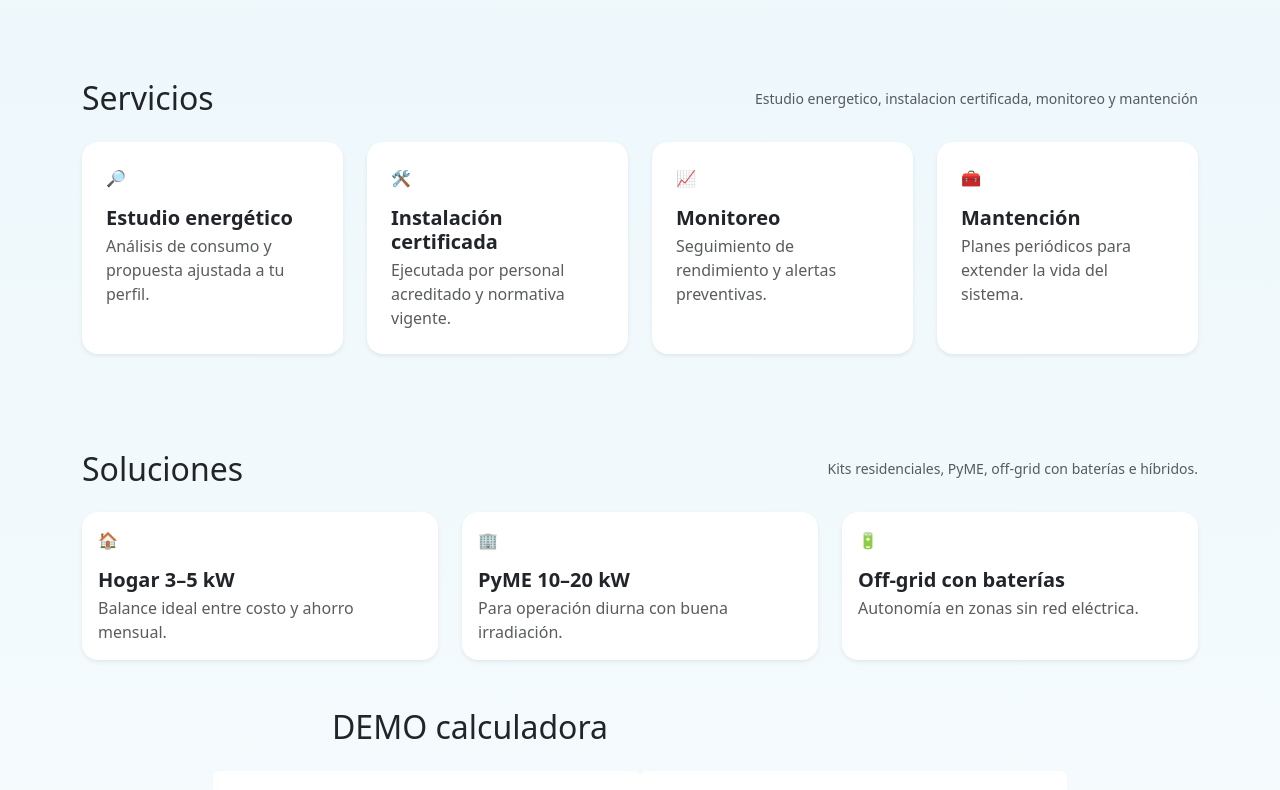
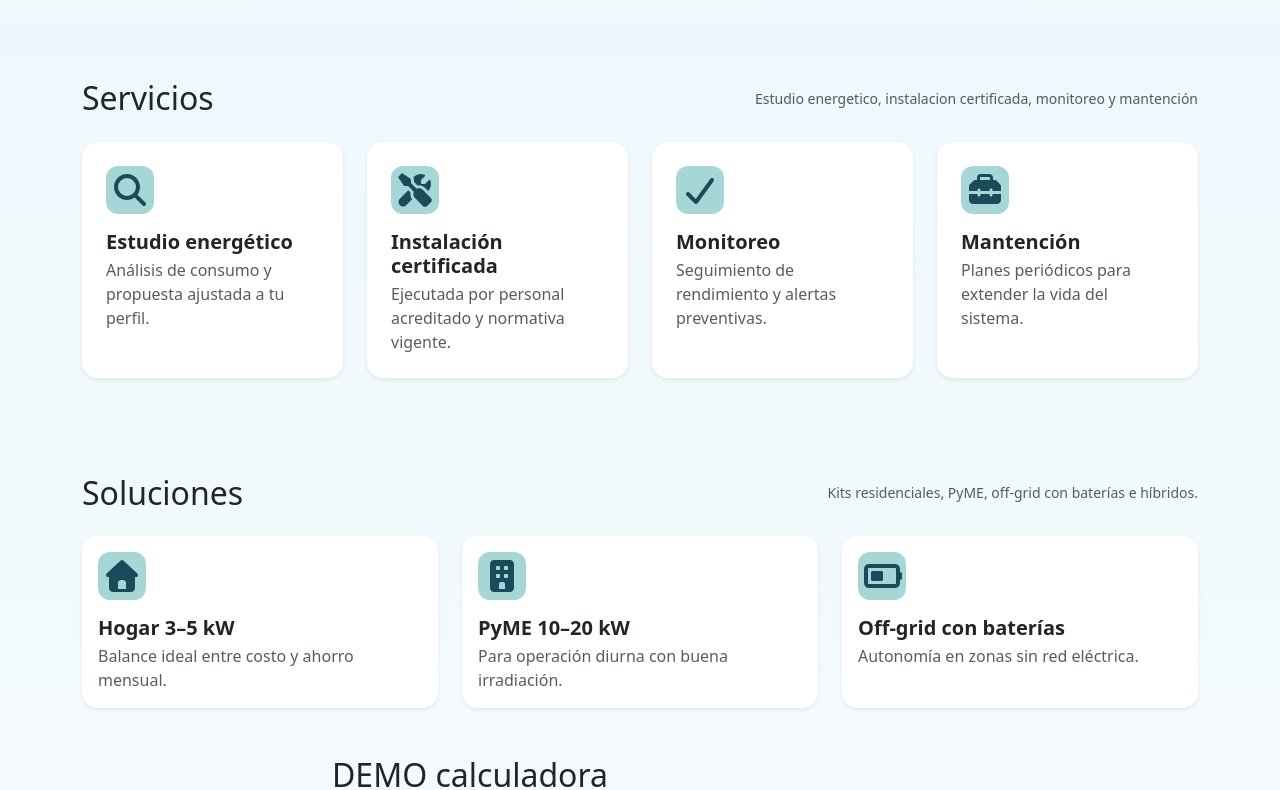
Before and after one commit to Joako-kvr/fullstack_2, a React (Create React App) app: page / in a window 1280 px wide. Shown: the part 451-1241 px from the top of the page. Built offline with nearby package versions, Linux system fonts and the light colour scheme.

Commit message:
estilos iconos

```diff
--- a/package.json
+++ b/package.json
@@ -3,6 +3,9 @@
   "version": "0.1.0",
   "private": true,
   "dependencies": {
+    "@fortawesome/fontawesome-svg-core": "^7.1.0",
+    "@fortawesome/free-solid-svg-icons": "^7.1.0",
+    "@fortawesome/react-fontawesome": "^3.1.0",
     "@testing-library/dom": "^10.4.1",
     "@testing-library/jest-dom": "^6.9.1",
     "@testing-library/react": "^16.3.0",
--- a/src/components/Servicios.js
+++ b/src/components/Servicios.js
@@ -3,13 +3,17 @@ import Container from 'react-bootstrap/Container';
 import Row from 'react-bootstrap/Row';
 import Col from 'react-bootstrap/Col';
 import Card from 'react-bootstrap/Card';
+import { FontAwesomeIcon } from '@fortawesome/react-fontawesome';
+import { faMagnifyingGlass, faScrewdriverWrench, faCheck, faToolbox } from '@fortawesome/free-solid-svg-icons';
+
 
 const items = [
-    { title: 'Estudio energético', text: 'Análisis de consumo y propuesta ajustada a tu perfil.', icon: '🔎' },
-    { title: 'Instalación certificada', text: 'Ejecutada por personal acreditado y normativa vigente.', icon: '🛠️' },
-    { title: 'Monitoreo', text: 'Seguimiento de rendimiento y alertas preventivas.', icon: '📈' },
-    { title: 'Mantención', text: 'Planes periódicos para extender la vida del sistema.', icon: '🧰' },
+    { title: 'Estudio energético', text: 'Análisis de consumo y propuesta ajustada a tu perfil.', icon: <FontAwesomeIcon icon={faMagnifyingGlass} size="2x" /> },
+    { title: 'Instalación certificada', text: 'Ejecutada por personal acreditado y normativa vigente.', icon: <FontAwesomeIcon icon={faScrewdriverWrench} size="2x" /> },
+    { title: 'Monitoreo', text: 'Seguimiento de rendimiento y alertas preventivas.', icon: <FontAwesomeIcon icon={faCheck} size="2x" /> },
+    { title: 'Mantención', text: 'Planes periódicos para extender la vida del sistema.', icon: <FontAwesomeIcon icon={faToolbox} size="2x" /> },
 ];
+
 
 function Servicios() {
     return (
--- a/src/components/Soluciones.js
+++ b/src/components/Soluciones.js
@@ -3,22 +3,25 @@ import Container from 'react-bootstrap/Container';
 import Row from 'react-bootstrap/Row';
 import Col from 'react-bootstrap/Col';
 import Card from 'react-bootstrap/Card';
+import { FontAwesomeIcon } from '@fortawesome/react-fontawesome';
+import { faHouse, faBuilding, faBatteryHalf } from '@fortawesome/free-solid-svg-icons';
+
 
 
 function Soluciones() {
     const soluciones = [
         {
-            icon: '🏠',
+            icon: <FontAwesomeIcon icon={faHouse} size="2x" />,
             title: 'Hogar 3–5 kW',
             desc: 'Balance ideal entre costo y ahorro mensual.',
         },
         {
-            icon: '🏢',
+            icon: <FontAwesomeIcon icon={faBuilding} size="2x" />,
             title: 'PyME 10–20 kW',
             desc: 'Para operación diurna con buena irradiación.',
         },
         {
-            icon: '🔋',
+            icon: <FontAwesomeIcon icon={faBatteryHalf} size="2x" />,
             title: 'Off-grid con baterías',
             desc: 'Autonomía en zonas sin red eléctrica.',
         },
@@ -45,7 +48,7 @@ function Soluciones() {
                         <Col key={i}>
                             <Card className="h-100 shadow-sm border-0 soluciones-card">
                                 <Card.Body>
-                                    <div className="icon-pill mb-3">{s.icon}</div>
+                                    <div className="icon-wrapper mb-3">{s.icon}</div>
                                     <Card.Title className="fw-semibold mb-1">{s.title}</Card.Title>
                                     <Card.Text className="text-muted mb-0">{s.desc}</Card.Text>
                                 </Card.Body>
@@ -53,6 +56,7 @@ function Soluciones() {
                         </Col>
                     ))}
                 </Row>
+
             </Container>
         </section>
     );
--- a/src/index.css
+++ b/src/index.css
@@ -49,3 +49,13 @@ code {
   font-weight: 500;
   font-size: 0.9rem;
 }
+.icon-wrapper {
+  display: inline-flex;
+  align-items: center;
+  justify-content: center;
+  width: 48px;         /* tamaño caja */
+  height: 48px;
+  border-radius: 12px; /* borde redondeado */
+  background-color: #A6D6D6;  /* mismo tono mockup */
+  color: #1B4B5A;      /* color ícono */
+}
```
Also changed, not shown: 1 other file (tests, documents, lock files or other folders).
